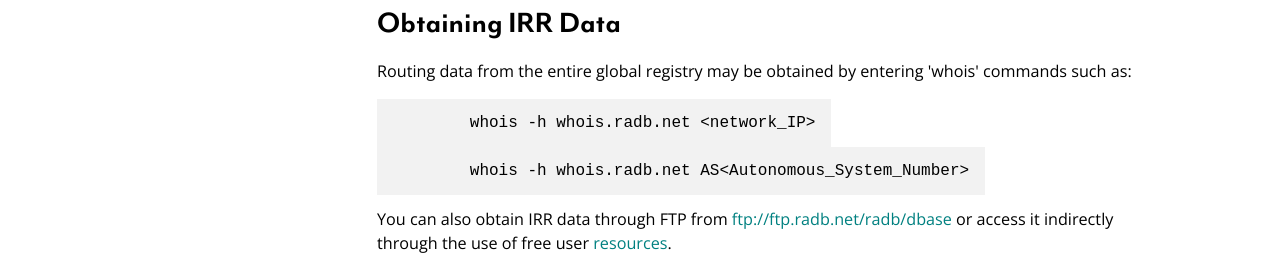
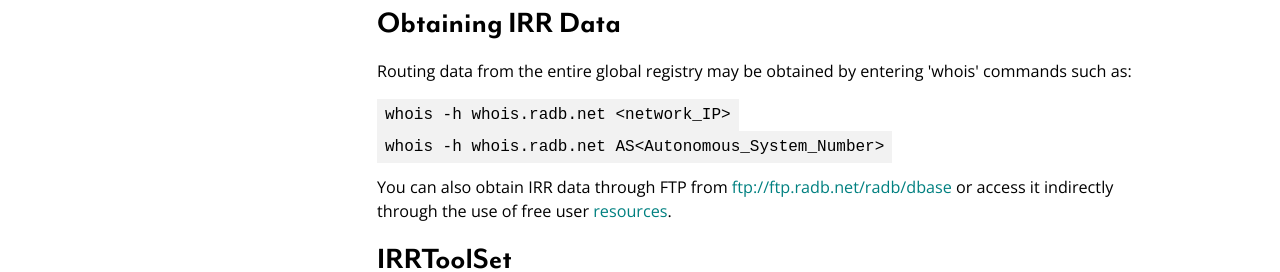
Before and after one commit to irr-net/irr-net.github.io, a Gatsby site: page /overview in a window 1280 px wide. Shown: the part 385-657 px from the top of the page. Built offline with nearby package versions, Linux system fonts and the light colour scheme; Gatsby itself is replaced by a stand-in of ours; code samples lack their colours.

Commit message:
update code text formatting

```diff
--- a/src/pages/overview.js
+++ b/src/pages/overview.js
@@ -23,13 +23,13 @@ const OverviewPage = () => {
       <h2>Obtaining IRR Data</h2>
       <p>
         Routing data from the entire global registry may be obtained by entering
-        'whois' commands such as:{" "}
+        'whois' commands such as:
       </p>
       <pre>
-        {`        whois -h whois.radb.net <network_IP>`}
+        {`whois -h whois.radb.net <network_IP>`}
       </pre>
       <pre>
-        {`        whois -h whois.radb.net AS<Autonomous_System_Number>`}
+        {`whois -h whois.radb.net AS<Autonomous_System_Number>`}
       </pre>
       <p>
         You can also obtain IRR data through FTP from <a href=" ftp://ftp.radb.net/radb/dbase" rel="noreferrer">ftp://ftp.radb.net/radb/dbase</a> or access it indirectly through the use of free user{" "}
--- a/src/styles/_base.scss
+++ b/src/styles/_base.scss
@@ -54,7 +54,7 @@ pre {
   font-family: monospace;
   font-size: 1rem;
   background: color.$light-grey;
-  padding: 1rem;
+  padding: 0.5rem;
   width: fit-content;
 }
 
```
